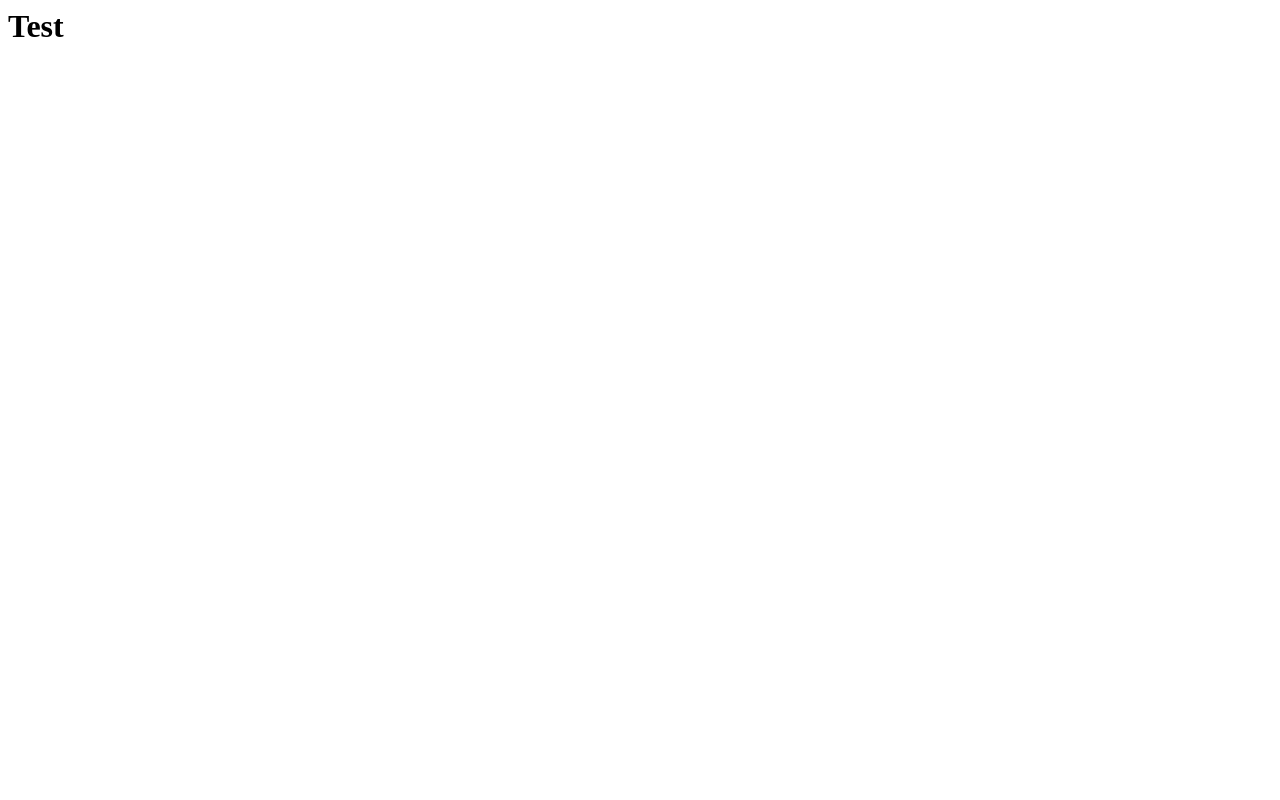
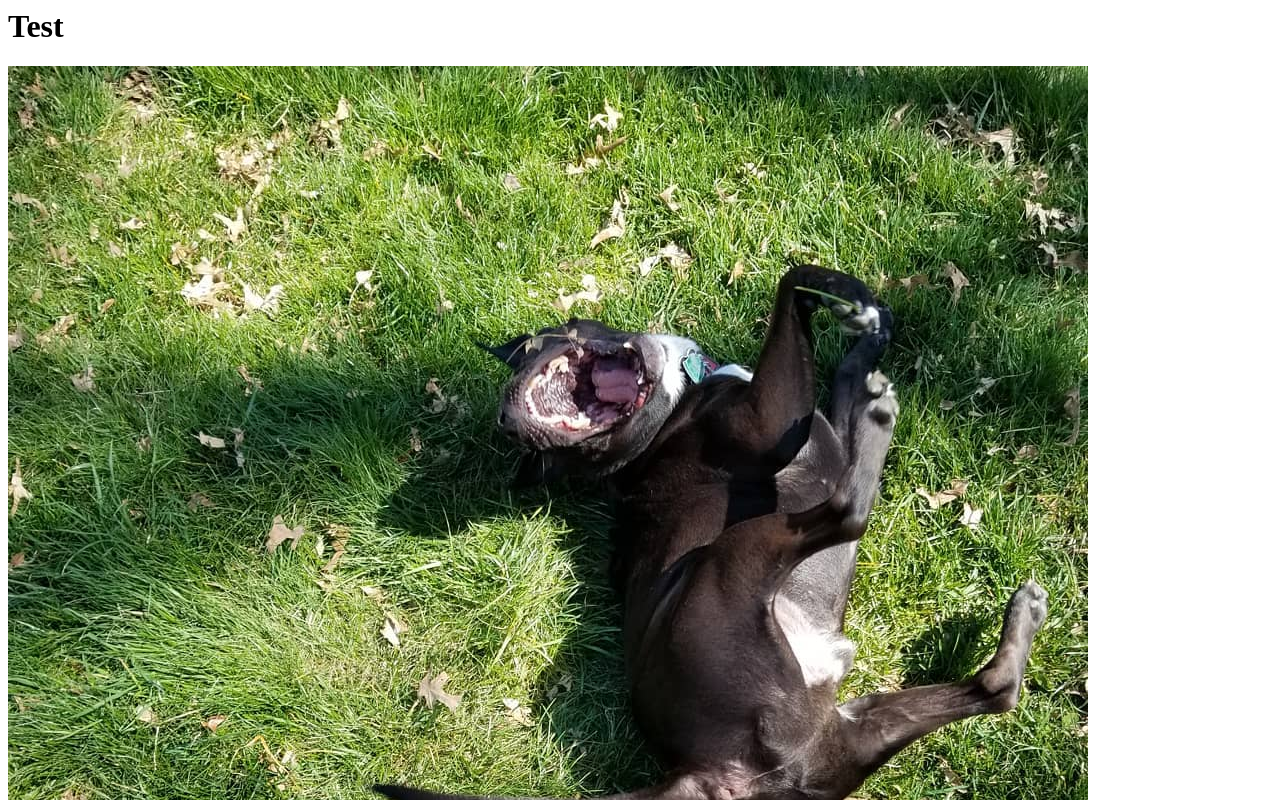
Before and after one commit to AustinSarah/MarryMePeggySue, a plain HTML site: page index.html in a window 1280 px wide. Shown: the top 800 px of the page. Drawn offline with Linux system fonts and the light colour scheme.

Commit message:
Update index.html

```diff
--- a/index.html
+++ b/index.html
@@ -1 +1,2 @@
 <h1>Test</h1>
+<img src="Images/Porkchop.jpg"></img>
```
